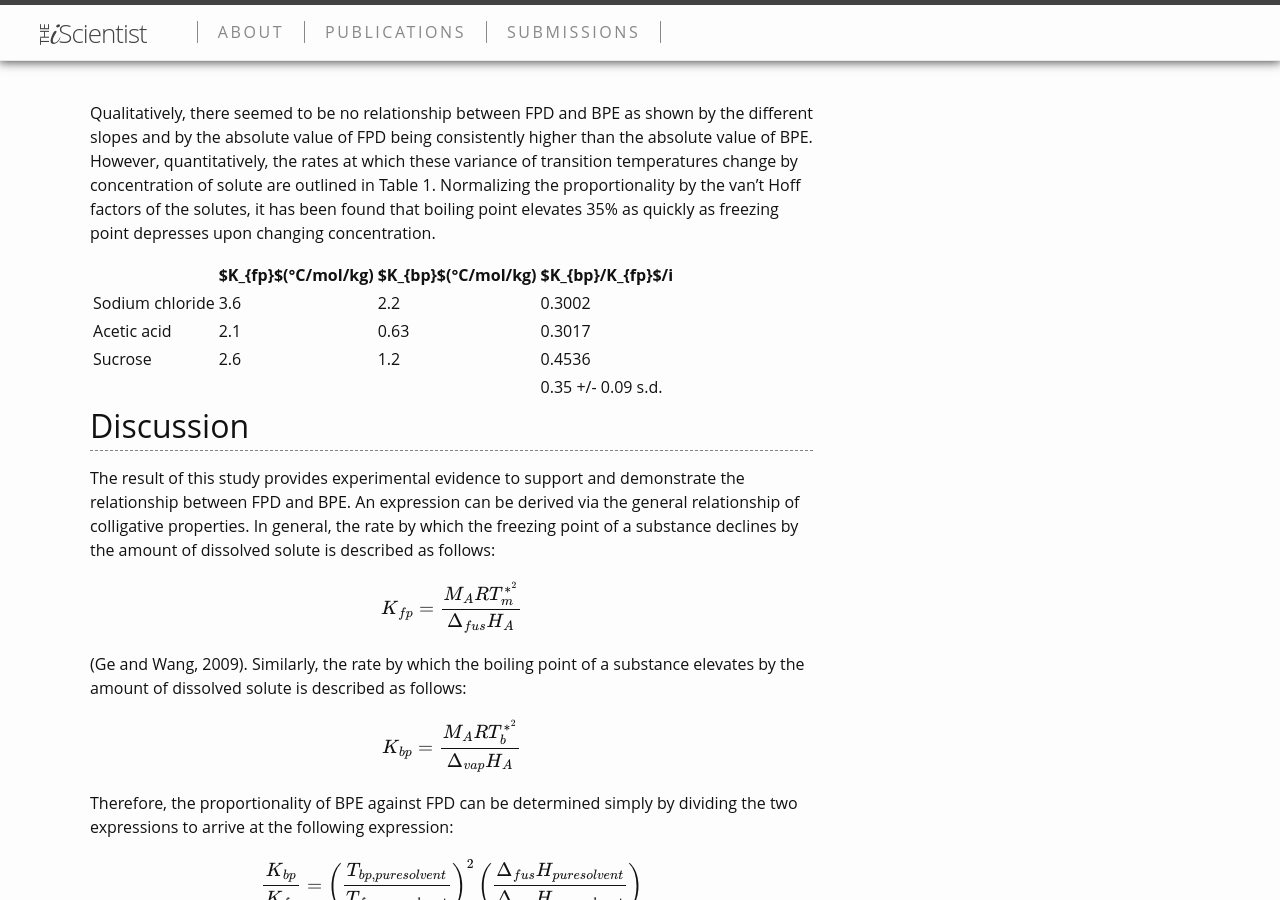
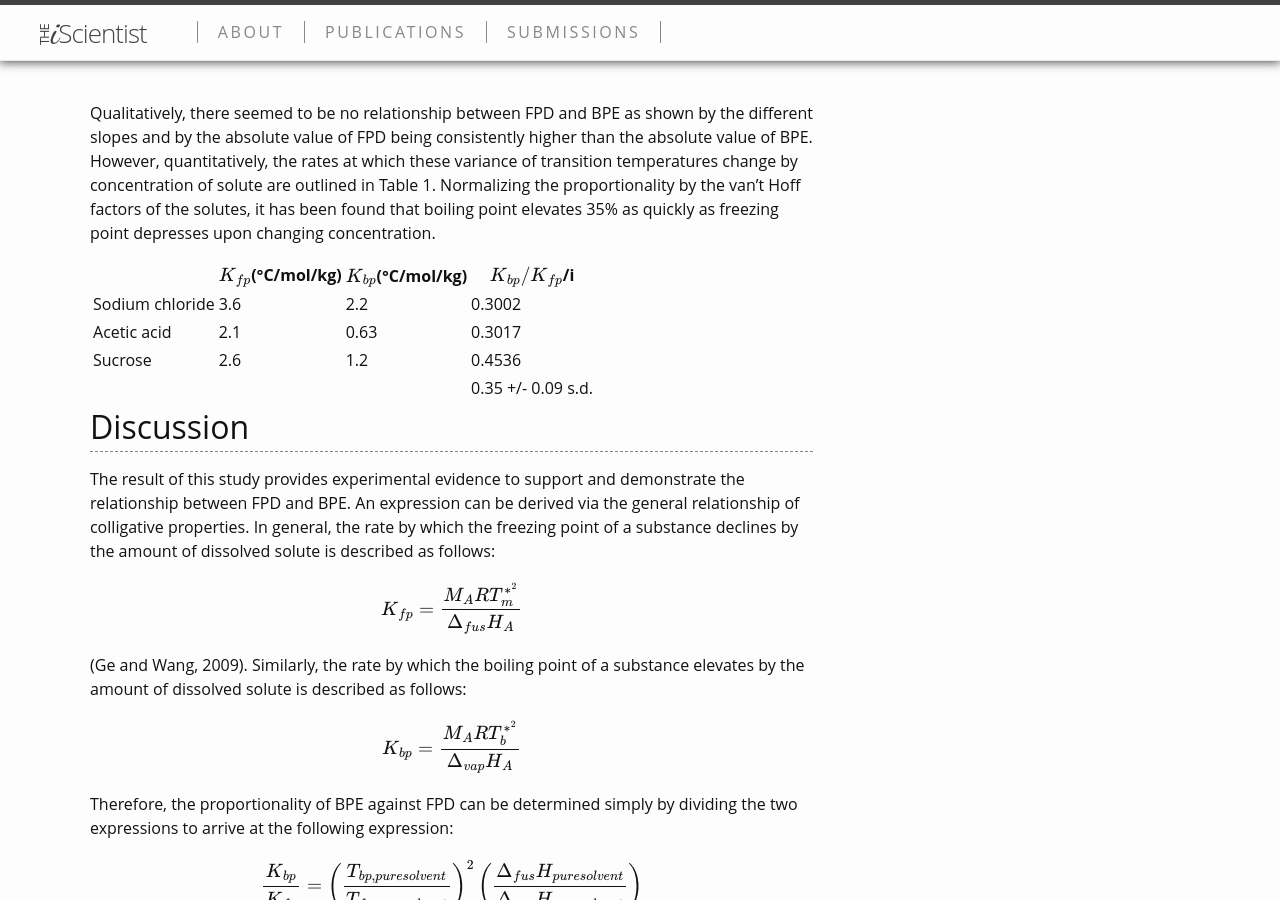
Before and after one commit to iscientist/iscientist.github.io, a Jekyll site: the page built from _posts/2017-04-01-ObilleInvestigating.md, in a window 1280 px wide and 900 px high, scrolled down 5156 px. Built offline with Jekyll 4.4.1, drawn with Linux system fonts in a browser that asks for light colours; formulas are drawn with MathJax 3.

Commit message:
fixed some latex and added header contact info

```diff
--- a/_includes/head.html
+++ b/_includes/head.html
@@ -1,4 +1,8 @@
 <head>
+  <!-- Web Credit:
+    This webpage was made by Jonathan Panuelos (jpanuelos.com) and powered by Jekyll.
+    Contact me for more problems or more details at jonathan.panuelos@gmail.com
+  !-->
   <meta charset="utf-8">
   <meta http-equiv="X-UA-Compatible" content="IE=edge">
   <meta name="viewport" content="width=device-width, initial-scale=1">
--- a/_posts/2017-04-01-ObilleInvestigating.md
+++ b/_posts/2017-04-01-ObilleInvestigating.md
@@ -48,7 +48,7 @@ It was determined that the freezing point of the distilled water control was -0.
 
 Qualitatively, there seemed to be no relationship between FPD and BPE as shown by the different slopes and by the absolute value of FPD being consistently higher than the absolute value of BPE. However, quantitatively, the rates at which these variance of transition temperatures change by concentration of solute are outlined in Table 1. Normalizing the proportionality by the van’t Hoff factors of the solutes, it has been found that boiling point elevates 35% as quickly as freezing point depresses upon changing concentration.
 
-|  | $K_{fp}$(°C/mol/kg) | $K_{bp}$(°C/mol/kg) | $K_{bp}/K_{fp}$/i |
+|  | $$K_{fp}$$(°C/mol/kg) | $$K_{bp}$$(°C/mol/kg) | $$K_{bp}/K_{fp}$$/i |
 |-------|--------|---------|
 | Sodium chloride | 3.6 | 2.2 | 0.3002 |
 | Acetic acid | 2.1 | 0.63 | 0.3017 |
```
